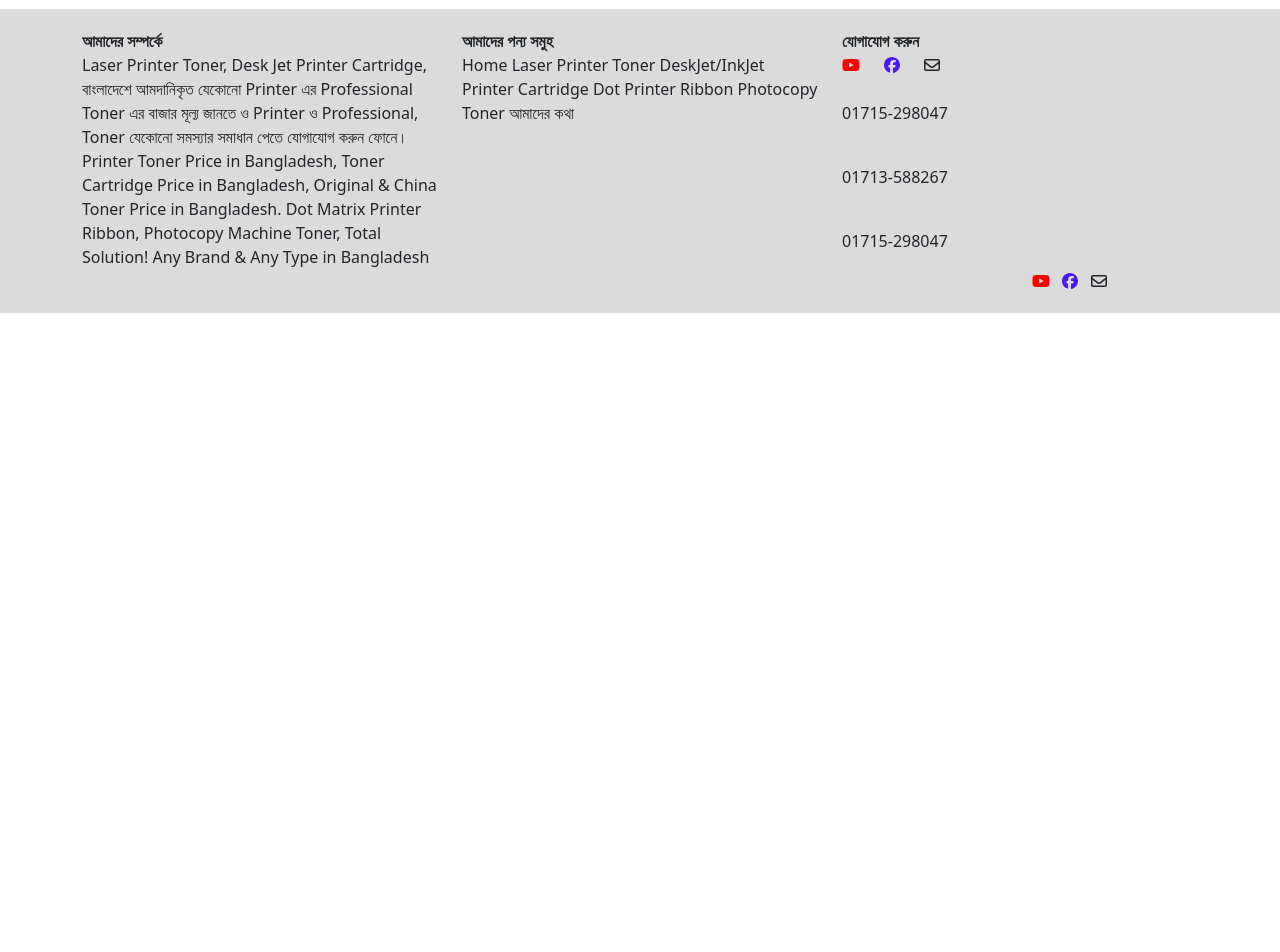
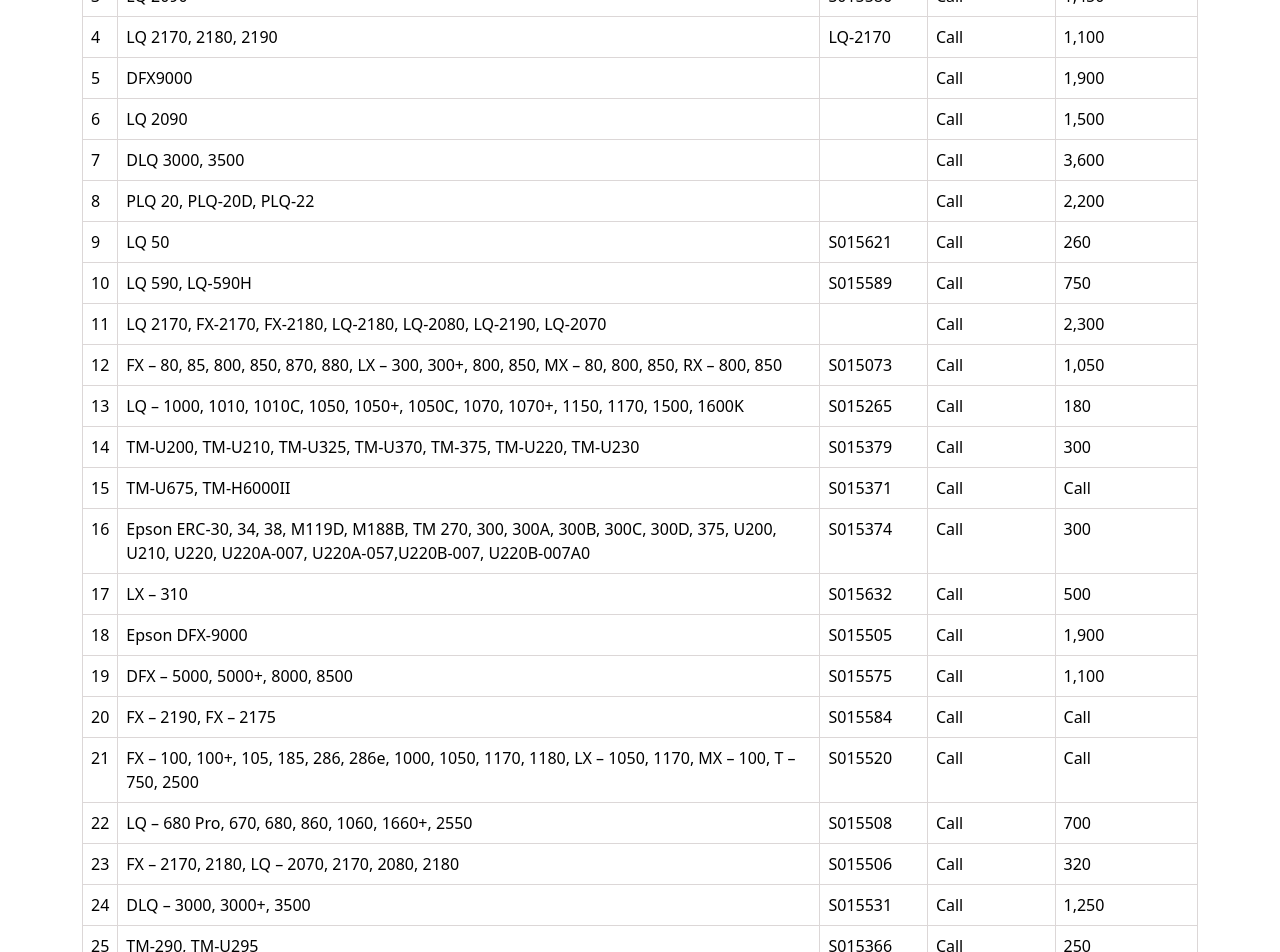
Before and after one commit to muslimabiteahsan2002/e-commerce-project, a React (Create React App) app: page /dot in a window 1280 px wide. Shown: the part 420-1372 px from the top of the page. Before the commit the page ends 800 px from the top, so only its background shows below. Built offline with nearby package versions, Linux system fonts and the light colour scheme.

Commit message:
Epson dot

```diff
--- a/src/compomet/dotPinter/DotPinter.jsx
+++ b/src/compomet/dotPinter/DotPinter.jsx
@@ -41,8 +41,171 @@
                                 <td>Call</td>
                                 <td>1,450</td>
                             </tr>
+                            <tr>
+                                <td>4</td>
+                                <td>LQ 2170, 2180, 2190</td>
+                                <td>LQ-2170</td>
+                                <td>Call</td>
+                                <td>1,100</td>
+                            </tr>
+                            <tr>
+                                <td>5</td>
+                                <td>DFX9000</td>
+                                <td></td>
+                                <td>Call</td>
+                                <td>1,900</td>
+                            </tr>
+                            <tr>
+                                <td>6</td>
+                                <td>LQ 2090</td>
+                                <td></td>
+                                <td>Call</td>
+                                <td>1,500</td>
+                            </tr>
+                            <tr>
+                                <td>7</td>
+                                <td>DLQ 3000, 3500</td>
+                                <td></td>
+                                <td>Call</td>
+                                <td>3,600</td>
+                            </tr>
+                            <tr>
+                                <td>8</td>
+                                <td>PLQ 20, PLQ-20D, PLQ-22</td>
+                                <td></td>
+                                <td>Call</td>
+                                <td>2,200</td>
+                            </tr>
+                            <tr>
+                                <td>9</td>
+                                <td>LQ 50</td>
+                                <td>S015621</td>
+                                <td>Call</td>
+                                <td>260</td>
+                            </tr>
+                            <tr>
+                                <td>10</td>
+                                <td>LQ 590, LQ-590H</td>
+                                <td>S015589</td>
+                                <td>Call</td>
+                                <td>750</td>
+                            </tr>
+                            <tr>
+                                <td>11</td>
+                                <td>LQ 2170, FX-2170, FX-2180, LQ-2180, LQ-2080, LQ-2190, LQ-2070</td>
+                                <td></td>
+                                <td>Call</td>
+                                <td>2,300</td>
+                            </tr>
+                            <tr>
+                                <td>12</td>
+                                <td>FX – 80, 85, 800, 850, 870, 880, LX – 300, 300+, 800, 850, MX – 80, 800, 850, RX – 800, 850</td>
+                                <td>S015073</td>
+                                <td>Call</td>
+                                <td>1,050</td>
+                            </tr>
+                            <tr>
+                                <td>13</td>
+                                <td>LQ – 1000, 1010, 1010C, 1050, 1050+, 1050C, 1070, 1070+, 1150, 1170, 1500, 1600K</td>
+                                <td>S015265</td>
+                                <td>Call</td>
+                                <td>180</td>
+                            </tr>
+                            <tr>
+                                <td>14</td>
+                                <td>TM-U200, TM-U210, TM-U325, TM-U370, TM-375, TM-U220, TM-U230</td>
+                                <td>S015379</td>
+                                <td>Call</td>
+                                <td>300</td>
+                            </tr>
+                            <tr>
+                                <td>15</td>
+                                <td>TM-U675, TM-H6000II</td>
+                                <td>S015371</td>
+                                <td>Call</td>
+                                <td>Call</td>
+                            </tr>
+                            <tr>
+                                <td>16</td>
+                                <td>Epson ERC-30, 34, 38, M119D, M188B, TM 270, 300, 300A, 300B, 300C, 300D, 375, U200, U210, U220, U220A-007, U220A-057,U220B-007, U220B-007A0</td>
+                                <td>S015374</td>
+                                <td>Call</td>
+                                <td>300</td>
+                            </tr>
+                            <tr>
+                                <td>17</td>
+                                <td>LX – 310</td>
+                                <td>S015632</td>
+                                <td>Call</td>
+                                <td>500</td>
+                            </tr>
+                            <tr>
+                                <td>18</td>
+                                <td>Epson DFX-9000</td>
+                                <td>S015505</td>
+                                <td>Call</td>
+                                <td>1,900</td>
+                            </tr>
+                            <tr>
+                                <td>19</td>
+                                <td>DFX – 5000, 5000+, 8000, 8500</td>
+                                <td>S015575</td>
+                                <td>Call</td>
+                                <td>1,100</td>
+                            </tr>
+                            <tr>
+                                <td>20</td>
+                                <td>FX – 2190, FX – 2175</td>
+                                <td>S015584</td>
+                                <td>Call</td>
+                                <td>Call</td>
+                            </tr>
+                            <tr>
+                                <td>21</td>
+                                <td>FX – 100, 100+, 105, 185, 286, 286e, 1000, 1050, 1170, 1180, LX – 1050, 1170, MX – 100, T – 750, 2500</td>
+                                <td>S015520</td>
+                                <td>Call</td>
+                                <td>Call</td>
+                            </tr>
+                            <tr>
+                                <td>22</td>
+                                <td>LQ – 680 Pro, 670, 680, 860, 1060, 1660+, 2550</td>
+                                <td>S015508</td>
+                                <td>Call</td>
+                                <td>700</td>
+                            </tr>
+                            <tr>
+                                <td>23</td>
+                                <td>FX – 2170, 2180, LQ – 2070, 2170, 2080, 2180</td>
+                                <td>S015506</td>
+                                <td>Call</td>
+                                <td>320</td>
+                            </tr>
+                            <tr>
+                                <td>24</td>
+                                <td>DLQ – 3000, 3000+, 3500</td>
+                                <td>S015531</td>
+                                <td>Call</td>
+                                <td>1,250</td>
+                            </tr>
+                            <tr>
+                                <td>25</td>
+                                <td>TM-290, TM-U295</td>
+                                <td>S015366</td>
+                                <td>Call</td>
+                                <td>250</td>
+                            </tr>
+                            <tr>
+                                <td>26</td>
+                                <td>LK-4Wbn</td>
+                                <td></td>
+                                <td>Call</td>
+                                <td>Call</td>
+                            </tr>
                         </tbody>
                     </Table>
+                    <h5>প্রিন্টার ও টোনার কার্ট্রিজ সম্পর্কিত যেকোন তথ্য জানতে ‍যেকোন সময় কল করুন:</h5>
+                    <h5>01715-298047, 01713-875635 অথবা SMS দিয়ে রাখুন ‍আমরা যোগাযোগ করবো ।</h5>
                 </Container>
             </Fragment>
         );
--- /dev/null
+++ b/src/compomet/photoCopy/PhotoCopy.jsx
@@ -0,0 +1,16 @@
+import React, { Component, Fragment } from 'react';
+import { Container } from 'react-bootstrap';
+
+class PhotoCopy extends Component {
+    render() {
+        return (
+            <Fragment>
+                <Container>
+                    okjlkkjkjoi
+                </Container>
+            </Fragment>
+        );
+    }
+}
+
+export default PhotoCopy;
--- a/src/pages/photocopyPage/PhotocopyPage.jsx
+++ b/src/pages/photocopyPage/PhotocopyPage.jsx
@@ -1,12 +1,14 @@
 import React, { Component } from 'react';
 import FoterComponent from '../../compomet/footer/FoterComponent';
 import Navigationbar from '../../compomet/navber/Navigationbar';
+import PhotoCopy from '../../compomet/photoCopy/PhotoCopy';
 
 class PhotocopyPage extends Component {
     render() {
         return (
             <div>
                 <Navigationbar/>
+                <PhotoCopy/>
                 <FoterComponent/>
             </div>
         );
```
